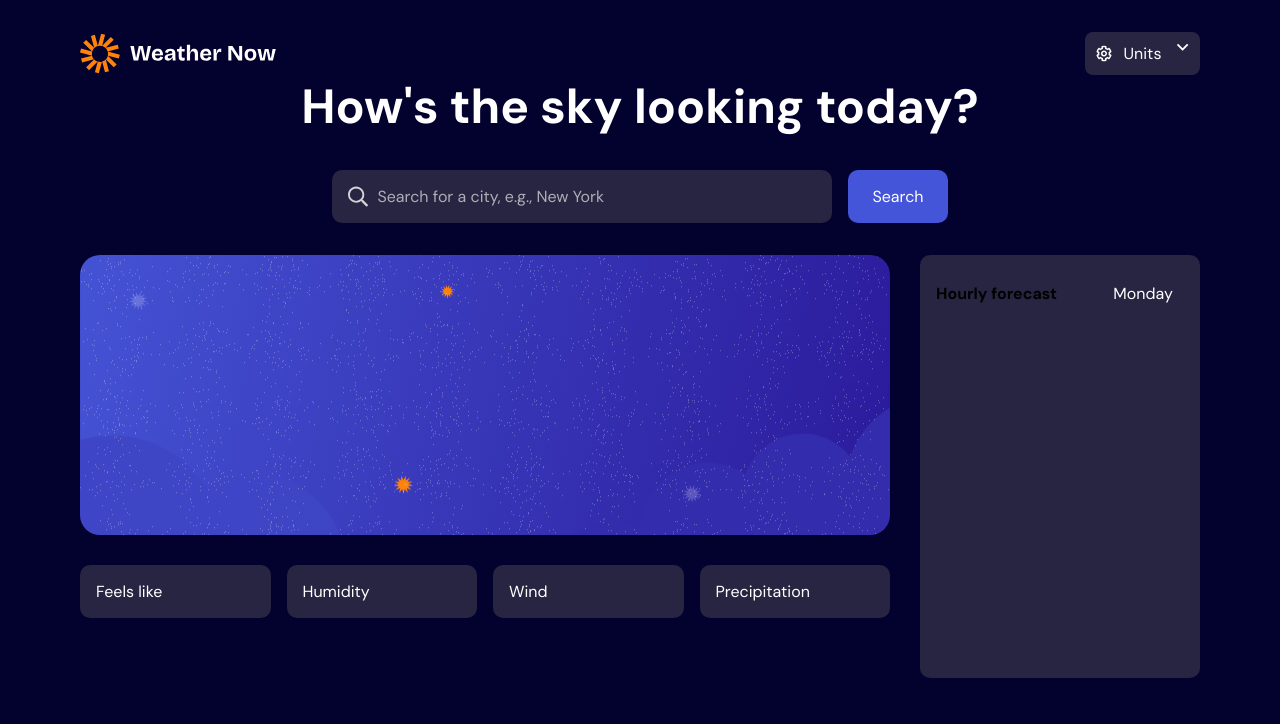
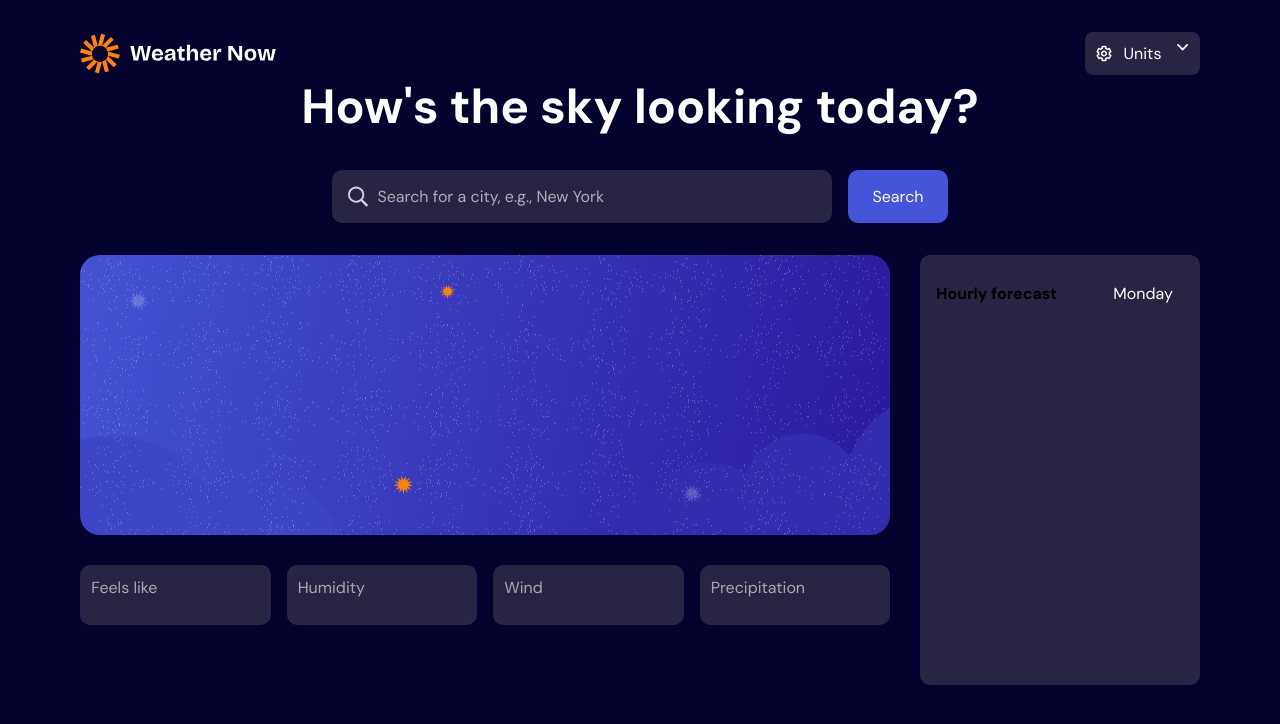
Before and after one commit to BernardoWE/Weather-App-React, a React (Vite) app in the folder Weather-app/: page / in a window 1280 px wide. Shown: the top 724 px of the page. Built offline with nearby package versions, Linux system fonts and the light colour scheme.

Commit message:
alterado estilos

```diff
--- a/Weather-app/src/components/style.js
+++ b/Weather-app/src/components/style.js
@@ -3,9 +3,17 @@ import { Colors } from "../pages/home/style.js";
 export const Card = styled.div`
     background-color: ${Colors.blue800};
     border-radius: 10px;
-    padding: 1rem;
+    padding: 0.7em;
     /* margin: 0.5rem; */
     color: ${Colors.blue0};
 
     flex: 1;
+    p:first-of-type{
+        margin-bottom: 1em;
+        opacity: .6;
+    }
+    strong{
+        font-size: 1.6em;
+
+    }
 `;
```
